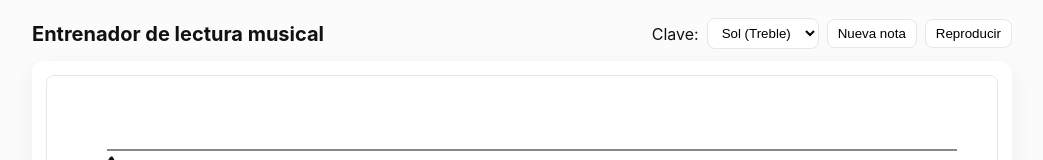
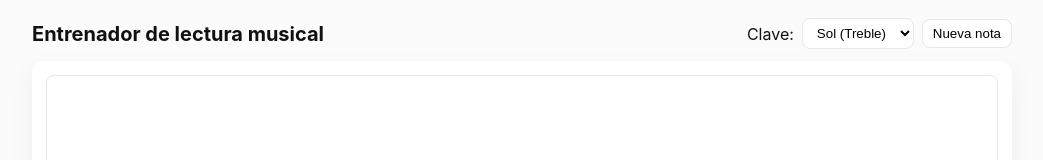
Before and after one commit to ciropiz/Notas_1, a plain HTML site: page index.html in a window 1280 px wide. Shown: the top 160 px of the page, without its empty margins (118-1161 px from the left). Drawn offline with Linux system fonts and the light colour scheme.

Commit message:
Eliminar botón Reproducir y limpiar referencias

```diff
--- a/index.html
+++ b/index.html
@@ -17,7 +17,6 @@
           <option value="bass">Fa (Bass)</option>
         </select>
         <button id="newBtn">Nueva nota</button>
-        <button id="playBtn">Reproducir</button>
       </div>
     </header>
 
```
